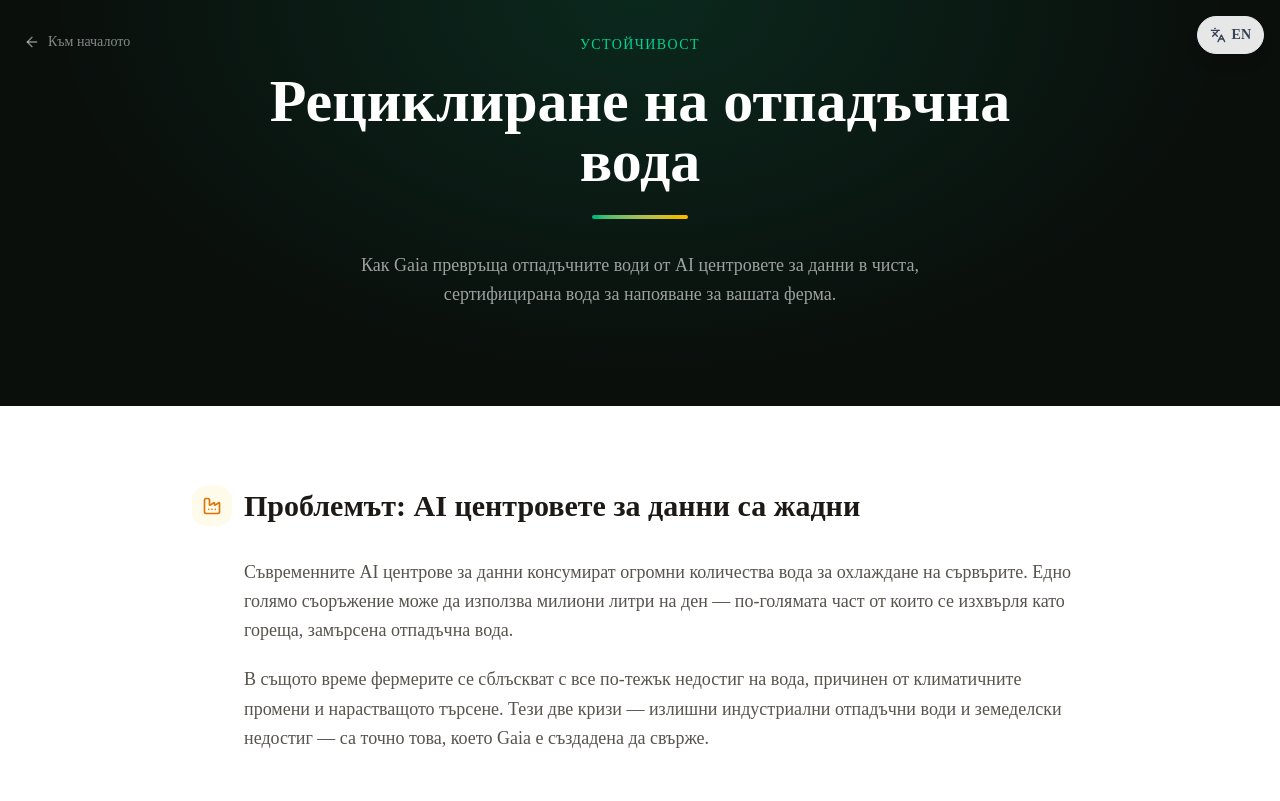
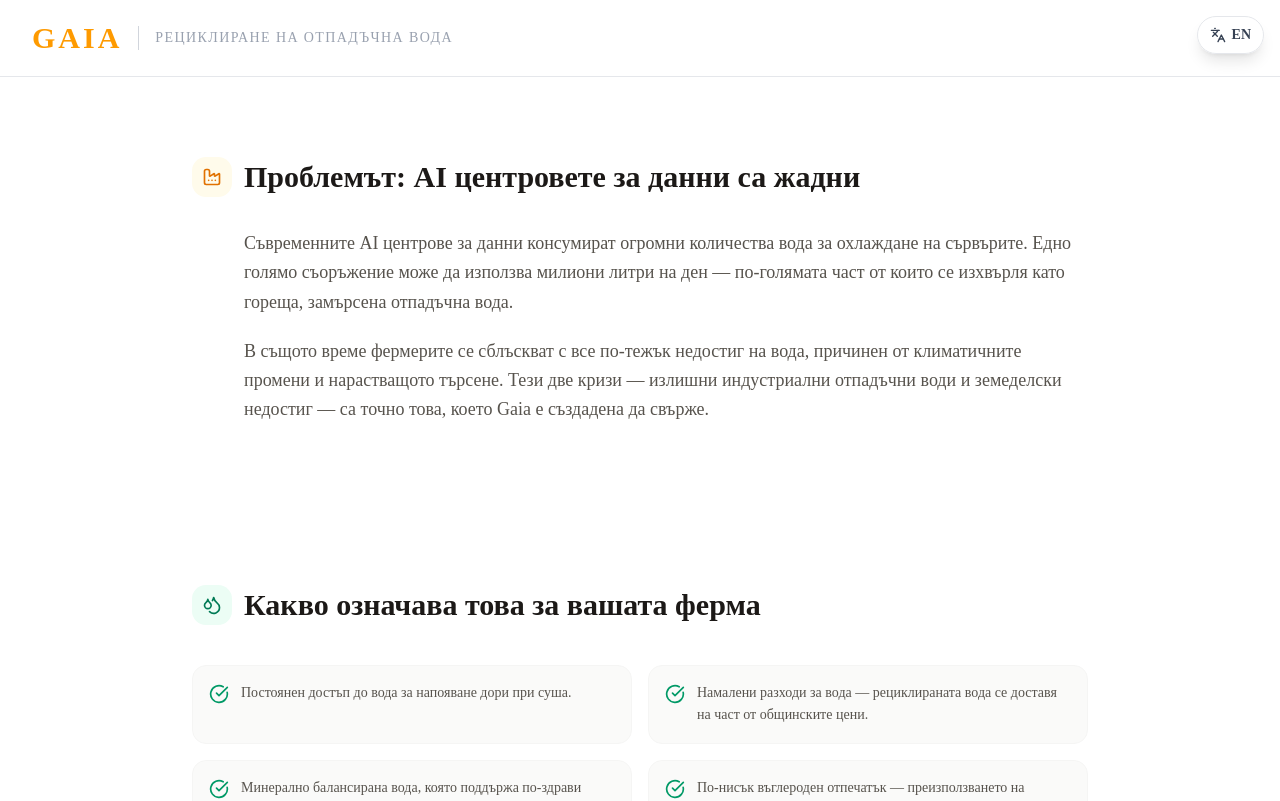
Before and after one commit to kganev26/HackTues12, a Next.js app in the folder react gaia/: page /sustainable-growth in a window 1280 px wide. Shown: the top 801 px of the page. Built offline with nearby package versions, Linux system fonts and the light colour scheme.

Commit message:
header changed

```diff
--- a/react gaia/app/about/page.tsx
+++ b/react gaia/app/about/page.tsx
@@ -1,7 +1,7 @@
 'use client'
 
 import Link from "next/link"
-import { ArrowLeft, Cpu, Droplets, Leaf, Settings, Users, Globe, Sprout } from "lucide-react"
+import { Cpu, Droplets, Leaf, Settings, Users, Globe, Sprout } from "lucide-react"
 import { Footer } from "@/components/footer"
 import { useLanguage } from "@/lib/language-context"
 import type { TranslationKey } from "@/lib/translations"
@@ -28,37 +28,14 @@ export default function AboutPage() {
   return (
     <main className="min-h-screen bg-gradient-to-b from-stone-50 to-stone-100 dark:from-gray-950 dark:to-gray-900 flex flex-col">
 
-      {/* Hero */}
-      <section className="relative overflow-hidden bg-[#0a0f0c] px-6 pt-8 pb-24 text-center">
-        <div className="absolute inset-0 bg-[radial-gradient(ellipse_at_center,_rgba(16,185,129,0.12)_0%,_transparent_70%)]" />
-
-        <Link
-          href="/"
-          className="absolute top-8 left-6 inline-flex items-center gap-2 text-white/50 hover:text-white font-medium transition-colors text-sm animate-fade-in"
-          style={{ animationDelay: '0ms' }}
-        >
-          <ArrowLeft className="w-4 h-4" />
-          {t("back_to_home")}
-        </Link>
-
-        <div className="relative max-w-3xl mx-auto">
-          <div className="mb-4 animate-fade-up" style={{ animationDelay: '80ms' }}>
-            <span className="inline-block text-emerald-400 text-sm font-medium tracking-widest uppercase">
-              {t("about_label")}
-            </span>
-          </div>
-
-          <h1 className="text-5xl md:text-6xl font-bold text-white mb-6 animate-fade-up" style={{ animationDelay: '180ms' }}>
-            {t("about_heading")}
-          </h1>
-
-          <div className="w-24 h-1 bg-gradient-to-r from-emerald-500 to-amber-400 mx-auto rounded-full mb-8 animate-fade-in" style={{ animationDelay: '320ms' }} />
-
-          <p className="text-white/60 text-lg leading-relaxed max-w-xl mx-auto animate-fade-in" style={{ animationDelay: '420ms' }}>
-            {t("about_page_subtitle")}
-          </p>
-        </div>
-      </section>
+      {/* Header */}
+      <div className="border-b border-gray-200 dark:border-gray-800 bg-white dark:bg-gray-900 px-8 py-5 flex items-center gap-4">
+        <Link href="/" className="text-3xl font-black text-amber-500 tracking-widest hover:opacity-80 transition-opacity">GAIA</Link>
+        <div className="w-px h-6 bg-gray-300 dark:bg-gray-700" />
+        <span className="text-gray-400 text-sm font-medium uppercase tracking-widest">
+          {t("about_heading")}
+        </span>
+      </div>
 
       {/* Accordion */}
       <section className="flex-1 max-w-3xl mx-auto w-full px-6 py-20">
--- a/react gaia/app/chat/page.tsx
+++ b/react gaia/app/chat/page.tsx
@@ -2,7 +2,7 @@
 
 import { useState, useRef, useEffect } from "react"
 import Link from "next/link"
-import { ArrowLeft, Send, Loader2 } from "lucide-react"
+import { Send, Loader2 } from "lucide-react"
 import { useLanguage } from "@/lib/language-context"
 
 const API_URL = "/api"
@@ -68,18 +68,10 @@ export default function ChatPage() {
   return (
     <div className="flex flex-col h-screen bg-gray-50 dark:bg-[#0a0a0a] text-gray-900 dark:text-white">
       {/* Header */}
-      <div className="border-b border-gray-200 dark:border-white/10 bg-white dark:bg-transparent px-6 py-4 flex items-center gap-4 shrink-0">
-        <Link
-          href="/"
-          className="flex items-center gap-2 text-gray-400 dark:text-white/50 hover:text-gray-700 dark:hover:text-white transition-colors text-sm"
-        >
-          <ArrowLeft className="w-4 h-4" />
-          {t("chat_back")}
-        </Link>
-        <div className="w-px h-5 bg-gray-200 dark:bg-white/10" />
-        <span className="text-amber-500 dark:text-amber-400 font-black tracking-widest text-lg">GAIA</span>
-        <div className="w-px h-5 bg-gray-200 dark:bg-white/10" />
-        <span className="text-gray-400 dark:text-white/40 text-sm uppercase tracking-widest font-medium">{t("chat_ai_assistant")}</span>
+      <div className="border-b border-gray-200 dark:border-gray-800 bg-white dark:bg-gray-900 px-8 py-5 flex items-center gap-4 shrink-0">
+        <Link href="/" className="text-3xl font-black text-amber-500 tracking-widest hover:opacity-80 transition-opacity">GAIA</Link>
+        <div className="w-px h-6 bg-gray-300 dark:bg-gray-700" />
+        <span className="text-gray-400 text-sm font-medium uppercase tracking-widest">{t("chat_ai_assistant")}</span>
         <Link
           href="/profile"
           className="ml-auto text-gray-400 dark:text-white/40 hover:text-gray-700 dark:hover:text-white/70 text-xs uppercase tracking-widest transition-colors"
--- a/react gaia/app/login/page.tsx
+++ b/react gaia/app/login/page.tsx
@@ -3,7 +3,6 @@
 import { useState } from "react"
 import Link from "next/link"
 import { useRouter } from "next/navigation"
-import { ArrowLeft } from "lucide-react"
 import { useLanguage } from "@/lib/language-context"
 
 const API_URL = "http://10.210.46.104:5500"
@@ -148,14 +147,13 @@ export default function LoginPage() {
       {/* Overlay */}
       <div className="absolute inset-0 bg-black/70" />
 
-      {/* Back Link */}
+      {/* Logo link */}
       <Link
         href="/"
-        className="absolute top-6 left-6 z-20 flex items-center gap-2 text-white/80 hover:text-white transition-colors animate-fade-in"
+        className="absolute top-6 left-6 z-20 text-3xl font-black text-amber-400 tracking-widest hover:opacity-80 transition-opacity animate-fade-in"
         style={{ animationDelay: '0ms' }}
       >
-        <ArrowLeft className="w-5 h-5" />
-        <span>{t("back_to_home")}</span>
+        GAIA
       </Link>
 
       {/* Form Container */}
--- a/react gaia/app/profile/page.tsx
+++ b/react gaia/app/profile/page.tsx
@@ -3,7 +3,7 @@
 import { useEffect, useState } from "react"
 import { useRouter } from "next/navigation"
 import Link from "next/link"
-import { ArrowLeft, LogOut, User, LogIn } from "lucide-react"
+import { LogOut, User, LogIn } from "lucide-react"
 import { useLanguage } from "@/lib/language-context"
 
 const API_URL = "http://10.210.46.104:5500"
@@ -124,22 +124,11 @@ export default function ProfilePage() {
     <main className="min-h-screen bg-gray-50 dark:bg-gray-950 text-gray-900 dark:text-gray-100">
       {/* Header */}
       <div className="border-b border-gray-200 dark:border-gray-800 bg-white dark:bg-gray-900 px-8 py-5 flex items-center gap-4">
-        <span className="text-3xl font-black text-amber-500 tracking-widest">GAIA</span>
+        <Link href="/" className="text-3xl font-black text-amber-500 tracking-widest hover:opacity-80 transition-opacity">GAIA</Link>
         <div className="w-px h-6 bg-gray-300 dark:bg-gray-700" />
         <span className="text-gray-400 text-sm font-medium uppercase tracking-widest">
           {t("profile_label")}
         </span>
-      </div>
-
-      {/* Back link */}
-      <div className="px-8 pt-6">
-        <Link
-          href="/"
-          className="inline-flex items-center gap-2 text-gray-400 hover:text-gray-700 dark:hover:text-gray-200 text-sm transition-colors"
-        >
-          <ArrowLeft className="w-4 h-4" />
-          {t("back_to_home")}
-        </Link>
       </div>
 
       {/* Content */}
--- a/react gaia/app/sensors/page.tsx
+++ b/react gaia/app/sensors/page.tsx
@@ -99,10 +99,10 @@ export default function SensorsPage() {
   return (
     <main className="min-h-screen bg-gray-50 dark:bg-[#0a0a0a] text-gray-900 dark:text-white">
       {/* Header */}
-      <div className="border-b border-gray-200 dark:border-white/10 bg-white dark:bg-transparent px-8 py-5 flex items-center gap-4">
-        <span className="text-3xl font-black text-amber-500 dark:text-amber-400 tracking-widest">GAIA</span>
-        <div className="w-px h-6 bg-gray-300 dark:bg-white/20" />
-        <span className="text-gray-400 dark:text-white/60 text-sm font-medium uppercase tracking-widest">
+      <div className="border-b border-gray-200 dark:border-gray-800 bg-white dark:bg-gray-900 px-8 py-5 flex items-center gap-4">
+        <Link href="/" className="text-3xl font-black text-amber-500 tracking-widest hover:opacity-80 transition-opacity">GAIA</Link>
+        <div className="w-px h-6 bg-gray-300 dark:bg-gray-700" />
+        <span className="text-gray-400 text-sm font-medium uppercase tracking-widest">
           {t("sensors_label")}
         </span>
       </div>
--- a/react gaia/app/sustainable-growth/page.tsx
+++ b/react gaia/app/sustainable-growth/page.tsx
@@ -1,7 +1,7 @@
 'use client'
 
 import Link from "next/link"
-import { Leaf, Droplets, Factory, ArrowLeft, CheckCircle } from "lucide-react"
+import { Leaf, Droplets, Factory, CheckCircle } from "lucide-react"
 import { Footer } from "@/components/footer"
 import { useLanguage } from "@/lib/language-context"
 import type { TranslationKey } from "@/lib/translations"
@@ -17,33 +17,14 @@ export default function SustainableGrowthPage() {
   return (
     <main className="min-h-screen bg-gradient-to-b from-stone-50 to-stone-100 dark:from-gray-950 dark:to-gray-900">
 
-      {/* Hero */}
-      <section className="relative overflow-hidden bg-[#0a0f0c] px-6 pt-8 pb-24">
-        <div className="absolute inset-0 bg-[radial-gradient(ellipse_at_top,_rgba(16,185,129,0.15)_0%,_transparent_65%)]" />
-
-        <Link
-          href="/"
-          className="absolute top-8 left-6 inline-flex items-center gap-2 text-white/50 hover:text-white font-medium transition-colors text-sm animate-fade-in"
-          style={{ animationDelay: '0ms' }}
-        >
-          <ArrowLeft className="w-4 h-4" />
-          {t("back_to_home")}
-        </Link>
-
-        <div className="relative max-w-3xl mx-auto text-center">
-          <span className="inline-block text-emerald-400 text-sm font-medium tracking-widest uppercase mb-4 animate-fade-in" style={{ animationDelay: '80ms' }}>
-            {t("sg_label")}
-          </span>
-          <h1 className="text-5xl md:text-6xl font-bold text-white mb-6 animate-fade-up" style={{ animationDelay: '180ms' }}>
-            {t("sg_heading")}
-          </h1>
-          <div className="w-24 h-1 bg-gradient-to-r from-emerald-500 to-amber-400 mx-auto rounded-full mb-8 animate-fade-in" style={{ animationDelay: '300ms' }} />
-          <p className="text-white/60 text-lg leading-relaxed max-w-xl mx-auto animate-fade-in" style={{ animationDelay: '400ms' }}>
-            {t("sg_subtitle")}
-          </p>
-        </div>
-
-      </section>
+      {/* Header */}
+      <div className="border-b border-gray-200 dark:border-gray-800 bg-white dark:bg-gray-900 px-8 py-5 flex items-center gap-4">
+        <Link href="/" className="text-3xl font-black text-amber-500 tracking-widest hover:opacity-80 transition-opacity">GAIA</Link>
+        <div className="w-px h-6 bg-gray-300 dark:bg-gray-700" />
+        <span className="text-gray-400 text-sm font-medium uppercase tracking-widest">
+          {t("sg_heading")}
+        </span>
+      </div>
 
       {/* The Problem */}
       <section className="py-20 px-6 md:px-12 bg-white dark:bg-gray-900">
```
